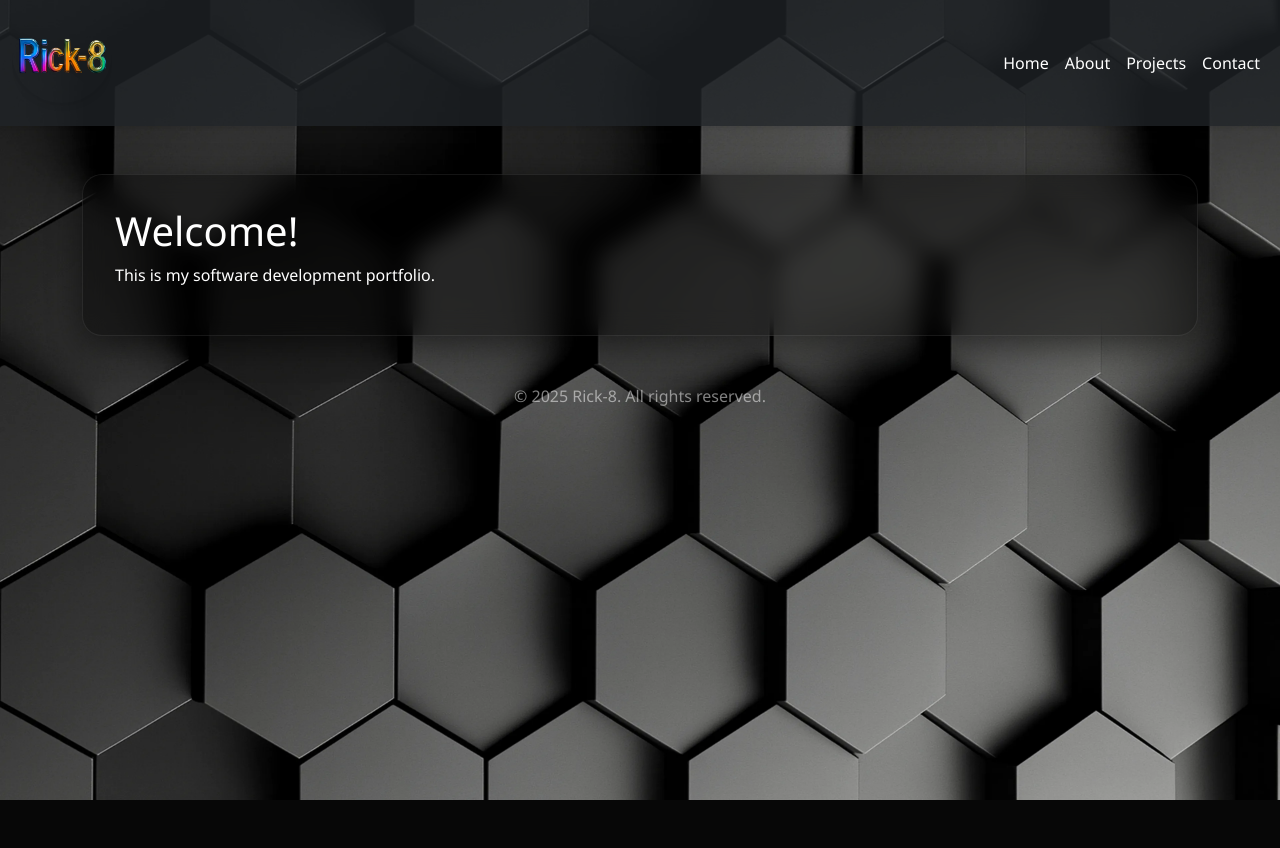
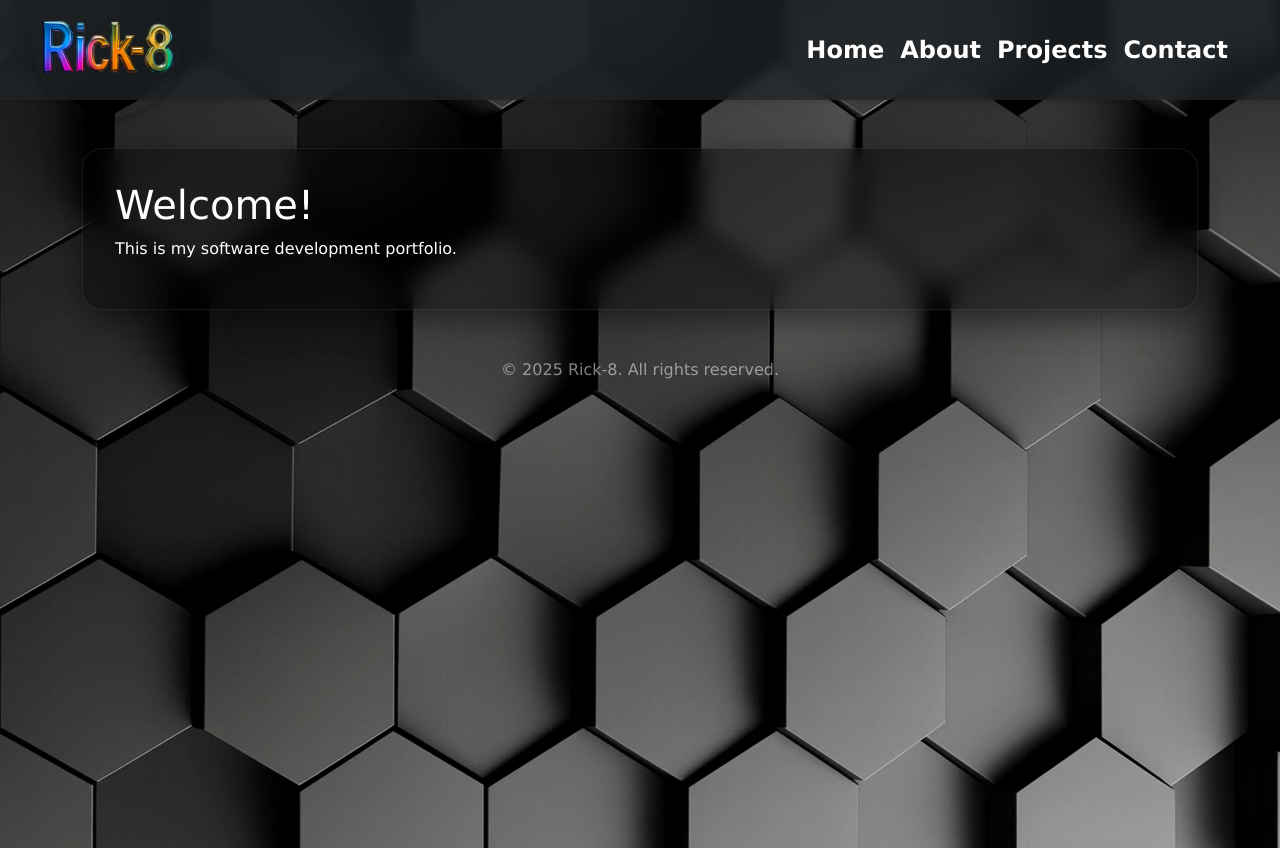
Before and after one commit to Rick-8/portfolio, a Django app: page / in a window 1280 px wide. Before the commit the page ends 800 px from the top, so only its background shows below. Run offline with Django 5.2, Linux system fonts and the light colour scheme.

```diff
--- a/static/css/style.css
+++ b/static/css/style.css
@@ -1,13 +1,18 @@
 /* === Background Setup === */
 body {
   background: url("../media/Background.webp") no-repeat center center fixed;
-  background-color: lightblue;
+  background-color: #36454F; /* Fallback color */
   background-size: cover;
   min-height: 100vh;
   font-family: 'Segoe UI', sans-serif;
   margin: 0;
   padding: 0;
   color: #fff;
+  font-family: Verdana, Geneva, Tahoma, sans-serif;
+}
+
+main {
+  padding-top: 100px;
 }
 
 /* === Frosted Glass Effect === */
@@ -22,56 +27,121 @@ body {
   color: #ffffff;
 }
 
-/* === Logo Link & Hover Effects === */
-.logo-link {
-  position: relative;
-  display: inline-block;
-  z-index: 2;
-  overflow: hidden;
-  border-radius: 50%;
+/* === Navbar Setup === */
+.navbar {
+  position: fixed;
+  top: 0;
+  width: 100%;
+  z-index: 1000;
+  background-color: rgba(33, 37, 41, 0.75); /* fallback for bg-opacity */
+  padding: 0.5rem 1rem;
+  backdrop-filter: blur(6px);
+  -webkit-backdrop-filter: blur(6px);
+  box-shadow: 0 2px 10px rgba(0,0,0,0.2);
 }
 
-.logo-img {
-  width: 100px;
-  height: 100px;
-  position: relative;
-  top: -10px;
-  display: block;
-  transition: transform 0.4s ease, box-shadow 0.3s ease;
-  border-radius: 50%;
-  box-shadow: 0 0 8px rgba(0, 0, 0, 0.15);
+.nav-link {
+  color: #ffffff;
+  text-decoration: none;
+  padding: 0.5rem 1rem;
+  transition: color 0.3s ease;
 }
 
-/* Hover Effect: Scale + Rotate + Shadow */
-.logo-link:hover .logo-img {
-  transform: scale(1.15) rotate(-2deg);
+/* === Navbar Container Flex Layout === */
+.container-fluid {
+  position: relative;
+  display: flex;
+  align-items: center;
+  justify-content: space-between;
+  font-size: 1.5rem;
+  font-weight: 700;
 }
 
-/* Ripple Overlay */
-.logo-link::after {
-  content: '';
+/* === Logo Wrapper (Overlapping) === */
+.navbar-logo-wrapper {
   position: absolute;
-  top: 50%;
-  left: 50%;
-  width: 200%;
-  height: 200%;
-  border-radius: 50%;
-  transform: translate(-50%, -50%) scale(0);
-  opacity: 0;
-  pointer-events: none;
-  transition: transform 0.5s ease, opacity 0.6s ease;
+  top: -40px;
+  left: 1rem;
+  z-index: 1100;
+  display: flex;
+  align-items: center;
 }
 
-.logo-link:hover::after {
-  transform: translate(-50%, -50%) scale(1);
-  opacity: 1;
+/* === Logo Image === */
+.logo-img {
+  width: 150px;
+  height: 150px;
+  object-fit: cover;
+  display: block;
+  border-radius: 50%;
+  box-shadow: 0 4px 8px rgba(0, 0, 0, 0.2);
+  transition: transform 0.4s ease, box-shadow 0.3s ease;
 }
 
-/* === Responsive Adjustments === */
+/* === Logo Hover Effect (Twist + Scale) === */
+.logo-link:hover .logo-img {
+  transform: scale(1.15) rotate(-3deg);
+  box-shadow: 0 6px 12px rgba(0, 0, 0, 0.25);
+}
+
+/* === Navbar Collapse Styling === */
+.navbar-collapse {
+  transition: max-height 0.4s ease, opacity 0.3s ease;
+  overflow: hidden;
+  padding: 1rem;
+  border-radius: 10px;
+}
+
+/* === Toggler Override to Prevent Overlap === */
+.navbar-toggler {
+  z-index: 1100;
+  margin-left: auto;
+}
+
+/* Base link style */
+.glow-link {
+  color: inherit;
+  transition: color 0.3s ease, text-shadow 0.3s ease;
+}
+
+/* Link 1: Blue glow */
+.glow-blue:hover {
+  color: #009BF8;
+  text-shadow: 0 0 6px rgba(0, 120, 230, 0.8);
+}
+
+/* Link 2: magenta glow */
+.glow-magenta:hover {
+  color: #D503CB;
+  text-shadow: 0 0 6px rgba(213, 3, 200, 0.8);
+}
+
+/* Link 3: orange glow */
+.glow-orange:hover {
+  color: #F87000;
+  text-shadow: 0 0 6px rgba(248, 112, 0, 0.8);
+}
+
+/* Link 4: green */
+.glow-green:hover {
+  color: #00C27C;
+  text-shadow: 0 0 6px rgba(0, 194, 124, 0.8);
+}
+
+/* === Mobile Styles === */
 @media (max-width: 768px) {
   .logo-img {
-    width: 60px;
-    height: 60px;
-    top: -5px;
+    width: 80px;
+    height: 80px;
+  }
+
+  .navbar-logo-wrapper {
+    top: -25px;
+    left: 1rem;
+    transform: none;
+  }
+
+  .navbar-collapse {
+    margin-top: 60px;
   }
 }
--- a/templates/base.html
+++ b/templates/base.html
@@ -17,35 +17,39 @@
 <body>
 
     <!-- Navbar -->
-    <nav class="navbar navbar-expand-lg navbar-dark bg-dark bg-opacity-75 shadow-sm">
+    <nav class="navbar navbar-expand-lg navbar-dark shadow-sm">
         <div class="container-fluid">
-            <a href="/" class="navbar-brand logo-link" aria-label="Rick-8 Home">
-                <img src="{% static 'media/rick-8-multi.webp' %}" alt="Rick-8 Logo" class="logo-img" width="40"
-                    height="40" loading="lazy" />
-            </a>
+
+            <!-- Logo -->
+            <div class="navbar-logo-wrapper">
+                <a href="/" class="logo-link" aria-label="Rick-8 Home">
+                    <img src="{% static 'media/rick-8-multi.webp' %}" alt="Rick-8 Logo" class="logo-img"
+                        loading="lazy" />
+                </a>
+            </div>
+
+            <!-- Menu Toggle -->
             <button class="navbar-toggler" type="button" data-bs-toggle="collapse" data-bs-target="#mainNavbar"
                 aria-controls="mainNavbar" aria-expanded="false" aria-label="Toggle navigation">
                 <span class="navbar-toggler-icon"></span>
             </button>
 
-            <div class="collapse navbar-collapse" id="mainNavbar">
-                <ul class="navbar-nav ms-auto mb-2 mb-lg-0">
-                    <li class="nav-item">
-                        <a class="nav-link text-white" href="{% url 'home' %}">Home</a>
-                    </li>
-                    <li class="nav-item">
-                        <a class="nav-link text-white" href="#">About</a>
-                    </li>
-                    <li class="nav-item">
-                        <a class="nav-link text-white" href="#">Projects</a>
-                    </li>
-                    <li class="nav-item">
-                        <a class="nav-link text-white" href="#">Contact</a>
-                    </li>
+            <!-- Nav Links -->
+            <div class="collapse navbar-collapse justify-content-end" id="mainNavbar">
+                <ul class="navbar-nav mb-2 mb-lg-0">
+                    <li class="nav-item"><a class="nav-link glow-link glow-blue" href="{% url 'home' %}">Home</a></li>
+                    <li class="nav-item"><a class="nav-link glow-link glow-magenta" href="#">About</a></li>
+                    <li class="nav-item"><a class="nav-link glow-link glow-orange" href="#">Projects</a></li>
+                    <li class="nav-item"><a class="nav-link glow-link glow-green" href="#">Contact</a></li>
                 </ul>
             </div>
+
         </div>
     </nav>
+
+
+
+
 
     <!-- Main Content -->
     <main class="container my-5">
```
Also changed, not shown: portfolio_site/settings.py (+5 -2 lines), db.sqlite3, static/media/erasebg-transformed.webp (deleted), static/media/rick8-logo-small.png (deleted), static/media/rick8_logo.webp (deleted).
